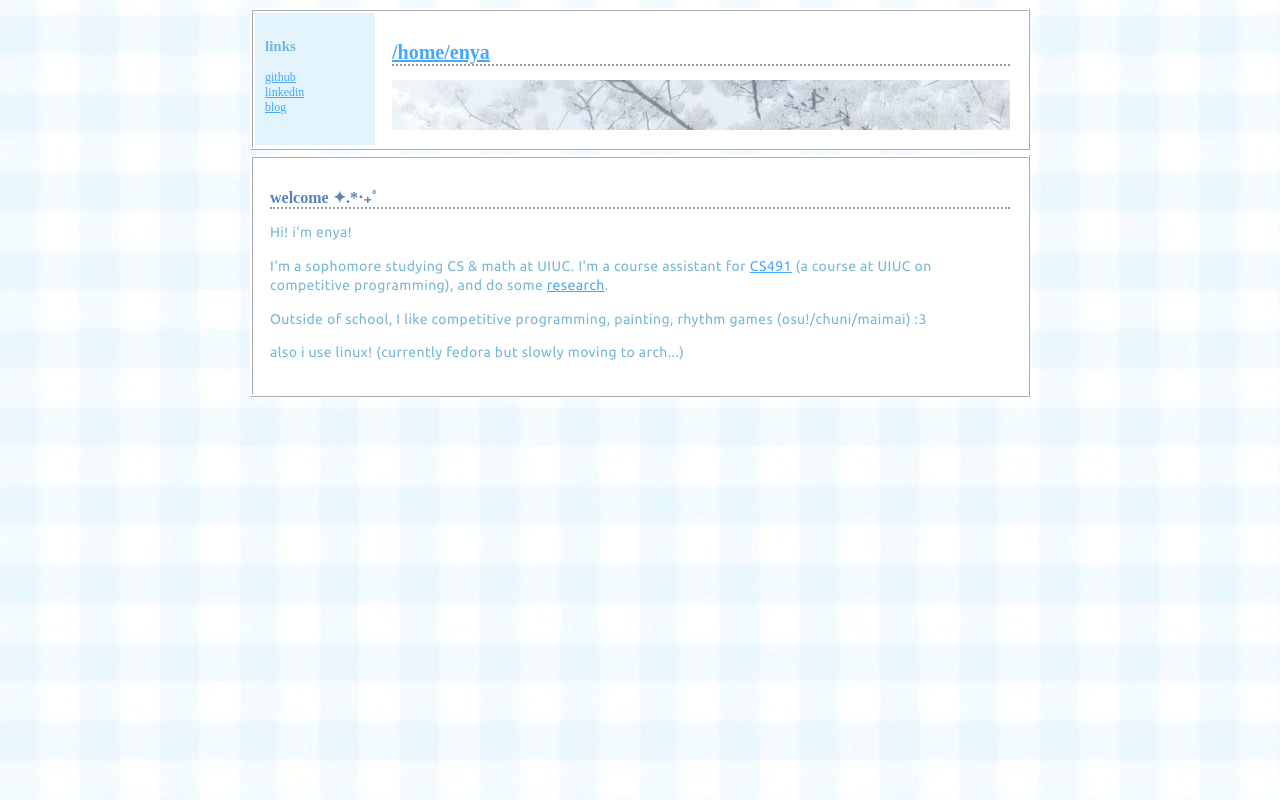
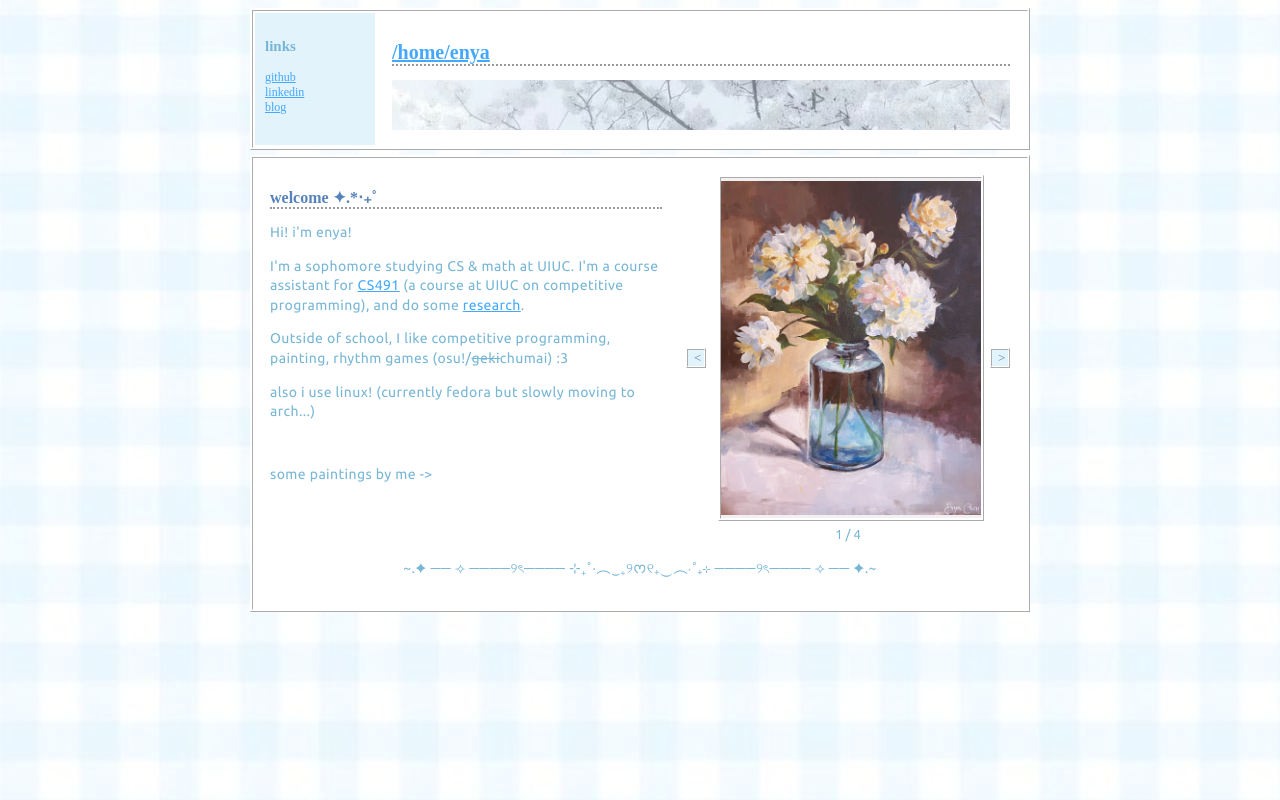
Before and after one commit to 3nya/3nya.github.io, a plain HTML site: page index.html in a window 1280 px wide. Drawn offline with Linux system fonts and the light colour scheme; a web font is replaced by a local one.

Commit message:
add stuff

```diff
--- a/index.html
+++ b/index.html
@@ -28,6 +28,8 @@
 <table id="container">
   <tr>
     <td id="content">
+      <div class="home-layout">
+        <div class="intro-text">
           <h2>welcome ✦.*‧₊˚ </h2>
           <p> Hi! i'm enya! </p>
           <p> I'm a sophomore studying CS & math at UIUC. I'm a course assistant for
@@ -36,14 +38,57 @@
           </p>
 
           <p> Outside of school, I like competitive programming,
-        painting, rhythm games (osu!/chuni/maimai) :3
+            painting, rhythm games (osu!/<s>geki</s>chumai) :3
           </p>
 
           <p> also i use linux! (currently fedora but slowly moving to arch...)</p>
+
+          <br>
+          <p> some paintings by me -> </p>
+        </div>
+
+        <div class="painting-viewer">
+          <button class="painting-button" id="painting-prev" type="button" aria-label="previous painting">&lt;</button>
+          <figure class="painting-frame">
+            <img id="painting-image" src="paintings/p1.jpg" alt="painting 1">
+            <figcaption id="painting-count">1 / 4</figcaption>
+          </figure>
+          <button class="painting-button" id="painting-next" type="button" aria-label="next painting">&gt;</button>
+        </div>
+      </div>
+
+      <p align="center"> ~.✦ ── ⟢ ────୨ৎ──── ⊹₊˚‧︵‿₊୨ᰔ୧₊‿︵‧˚₊⊹ ────୨ৎ──── ⟢ ── ✦.~</p>
     </td>
   </tr>
 </table>
 
+<script>
+  const paintings = [
+    "paintings/p1.jpg",
+    "paintings/p2.jpg",
+    "paintings/p3.jpg",
+    "paintings/p4.jpg"
+  ];
+
+  let currentPainting = 0;
+  const paintingImage = document.getElementById("painting-image");
+  const paintingCount = document.getElementById("painting-count");
+
+  function showPainting(index) {
+    currentPainting = (index + paintings.length) % paintings.length;
+    paintingImage.src = paintings[currentPainting];
+    paintingImage.alt = `painting ${currentPainting + 1}`;
+    paintingCount.textContent = `${currentPainting + 1} / ${paintings.length}`;
+  }
+
+  document.getElementById("painting-prev").addEventListener("click", () => {
+    showPainting(currentPainting - 1);
+  });
+
+  document.getElementById("painting-next").addEventListener("click", () => {
+    showPainting(currentPainting + 1);
+  });
+</script>
 
 </body>
 </html>
--- a/style.css
+++ b/style.css
@@ -99,6 +99,78 @@ p {
   letter-spacing: 0.03em;
 }
 
+.home-layout {
+  display: grid;
+  grid-template-columns: minmax(0, 1fr) auto;
+  align-items: flex-start;
+  column-gap: 24px;
+}
+
+.intro-text {
+  min-width: 0;
+}
+
+.painting-viewer {
+  display: flex;
+  align-items: center;
+  justify-content: center;
+  justify-self: end;
+  gap: 12px;
+  margin: 0 0 4px;
+}
+
+.painting-frame {
+  width: 260px;
+  margin: 0;
+  text-align: center;
+}
+
+.painting-frame img {
+  display: block;
+  width: 100%;
+  height: 340px;
+  object-fit: contain;
+  border: 3px ridge #ffffff;
+  background: var(--color2);
+}
+
+.painting-frame figcaption {
+  margin-top: 6px;
+  font-family: 'Ubuntu';
+  color: var(--color7);
+  font-size: 13px;
+}
+
+.painting-button {
+  width: 20px;
+  height: 20px;
+  border: 2px ridge #ffffff;
+  background: var(--color3);
+  color: var(--color8);
+  cursor: pointer;
+  font-family: 'Shantell Sans';
+  font-size: 13px;
+  line-height: 1;
+}
+
+.painting-button:hover {
+  background: var(--color5);
+}
+
+@media (max-width: 700px) {
+  .home-layout {
+    display: block;
+  }
+
+  .painting-viewer {
+    margin-top: 12px;
+  }
+
+  .painting-frame {
+    width: min(430px, calc(100% - 92px));
+  }
+}
+
 a {
   color: #45a8ff;
   text-decoration: underline;
```
Also changed, not shown: paintings/p1.jpg (added), paintings/p2.jpg (added), paintings/p3.jpg (added), paintings/p4.jpg (added). Lines whose indentation alone changed are shown as unchanged.
